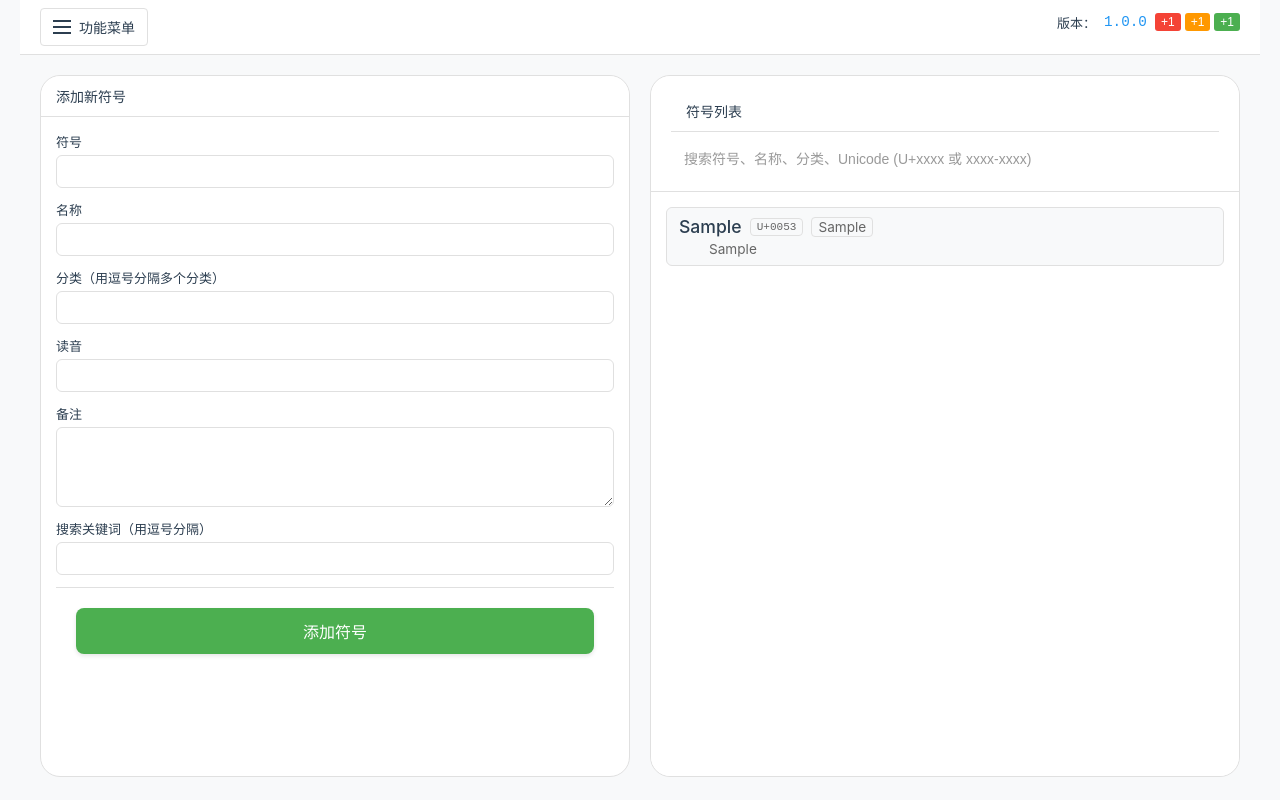
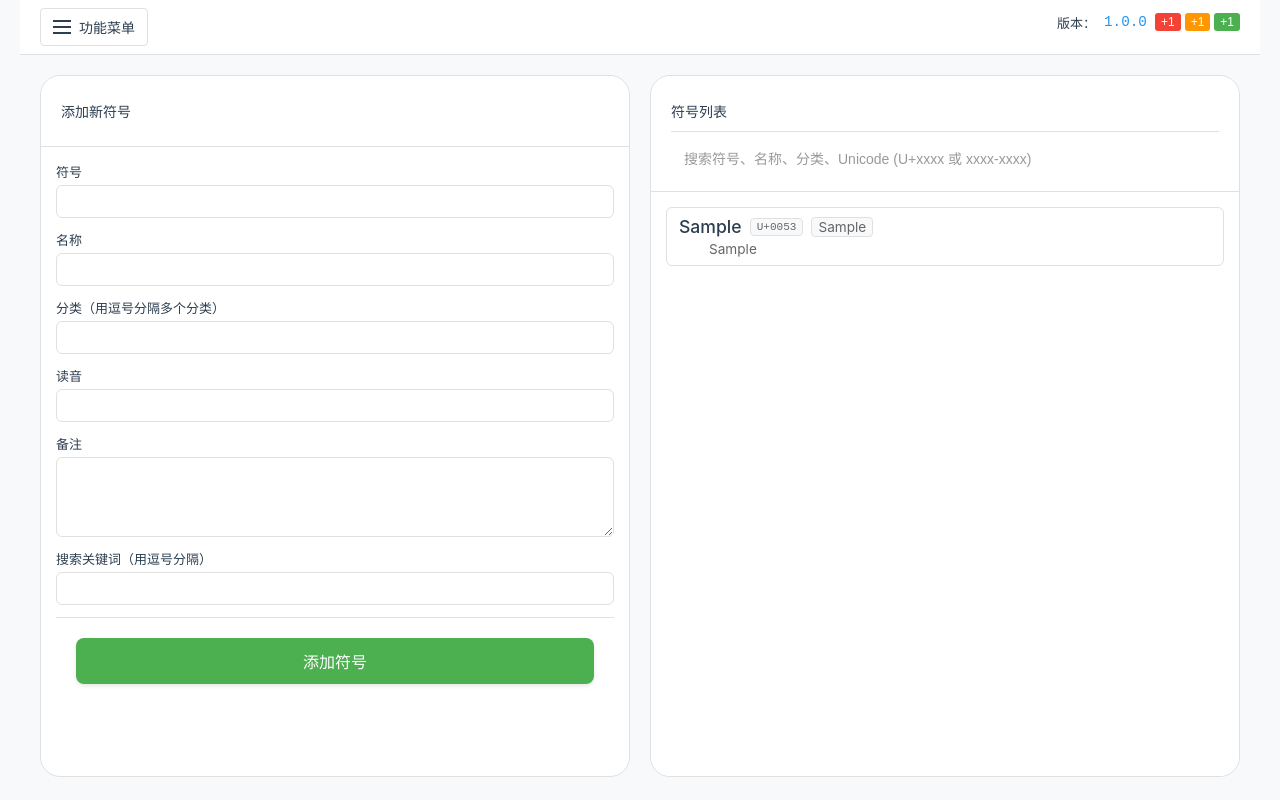
Before and after one commit to nowscott/JSDBManager, a React (Create React App) app: page / in a window 1280 px wide. Both pictures are taken after typing "Sample", "Sample", "Sample", "Sample", "Sample", "Sample" into the empty fields and a click on the button "添加符号". Built offline with nearby package versions, Linux system fonts and the light colour scheme; no server answers; the HTML template or start-up script is replaced by a standard one.

Commit message:
🌈 style: 重构符号处理与界面样式

```diff
--- a/src/App.js
+++ b/src/App.js
@@ -1,12 +1,9 @@
 import React, { useState, useEffect } from 'react';
-import FileUploader from './components/FileUploader';
 import Editor from './components/Editor';
 import SymbolList from './components/SymbolList';
 import { pinyin } from 'pinyin-pro';
 import './styles.css';
-import { v4 as uuidv4 } from 'uuid';
 import stringify from 'json-stringify-pretty-compact';
-import VersionControl from './components/VersionControl';
 import SystemRangeManager from './components/SystemRangeManager';
 import NavBar from './components/NavBar';
 
@@ -487,8 +484,8 @@ const App = () => {
   };
 
   // 修改删除符号函数
-  const handleDeleteSymbol = (symbolId) => {
-    const newSymbols = data.symbols.filter(s => s.id !== symbolId);
+  const handleDeleteSymbol = (symbolChar) => {
+    const newSymbols = data.symbols.filter(s => s.symbol !== symbolChar);
     const newData = {
       ...data,
       symbols: newSymbols
@@ -496,7 +493,7 @@ const App = () => {
 
     updateDataAndCache(newData);
 
-    if (currentSymbol && currentSymbol.id === symbolId) {
+    if (currentSymbol && currentSymbol.symbol === symbolChar) {
       setCurrentSymbol(null);
     }
   };
--- a/src/components/SymbolList.js
+++ b/src/components/SymbolList.js
@@ -16,8 +16,8 @@ const SymbolList = ({ symbols, onSelect, currentSymbolId, onSearch, onDelete })
       <div className="symbol-list-content">
         {symbols.map(symbol => (
           <div
-            key={symbol.id}
-            className={`symbol-list-item ${symbol.id === currentSymbolId ? 'active' : ''}`}
+            key={symbol.symbol}
+            className={`symbol-list-item ${symbol.symbol === currentSymbolId ? 'active' : ''}`}
           >
             <div
               className="symbol-content"
@@ -39,7 +39,7 @@ const SymbolList = ({ symbols, onSelect, currentSymbolId, onSearch, onDelete })
               onClick={(e) => {
                 e.stopPropagation();
                 if (window.confirm('确定要删除这个符号吗？')) {
-                  onDelete(symbol.id);
+                  onDelete(symbol.symbol);
                 }
               }}
             >
--- a/src/styles.css
+++ b/src/styles.css
@@ -90,10 +90,16 @@ body {
   background: var(--bg-primary);
 }
 
+.editor-section h2 {
+  padding: 25px 20px;
+}
+.symbol-list-section h2 {
+  padding: 10px 0px;
+}
+
 .editor-section h2,
 .symbol-list-section h2 {
   margin: 0;
-  padding: 10px 15px;
   border-bottom: 1px solid var(--border-color);
   color: var(--text-primary);
   font-size: 14px;
```
